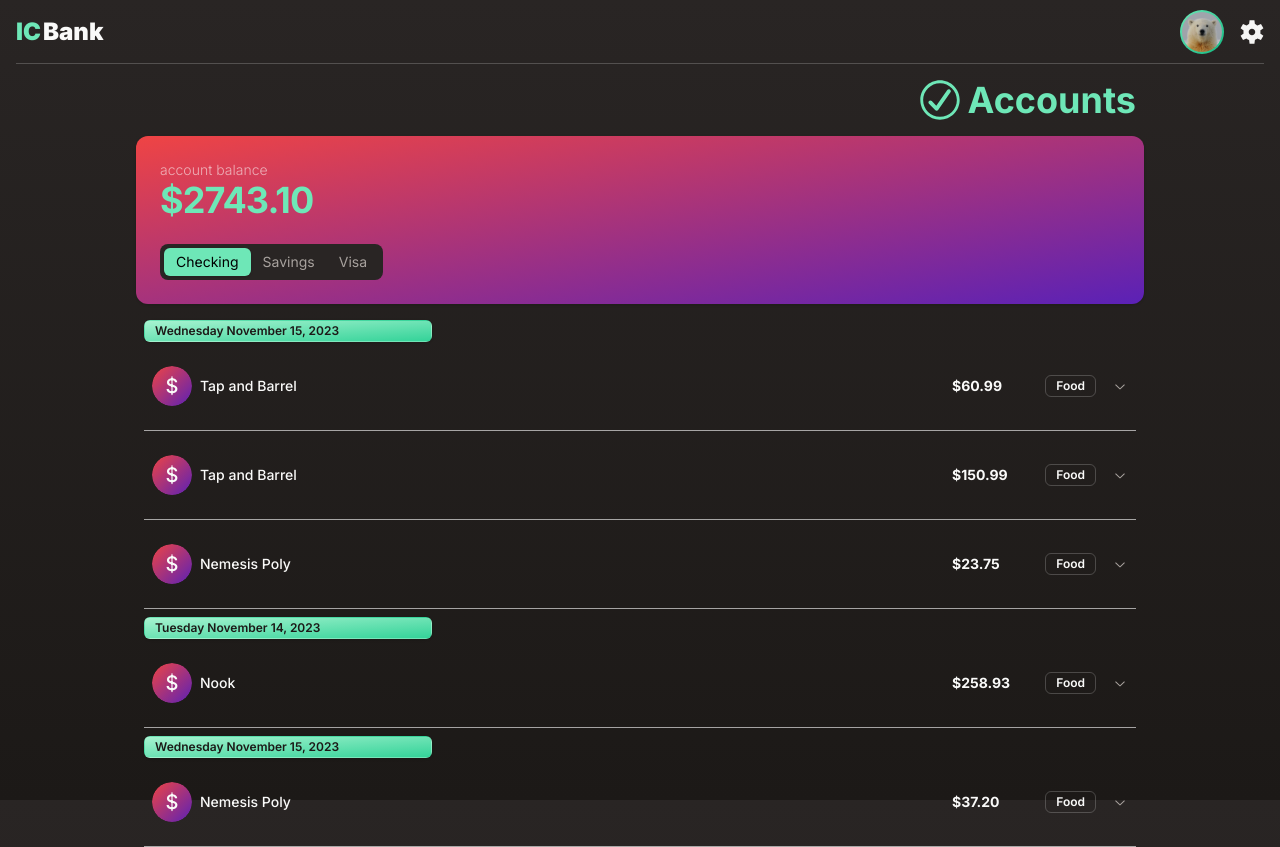
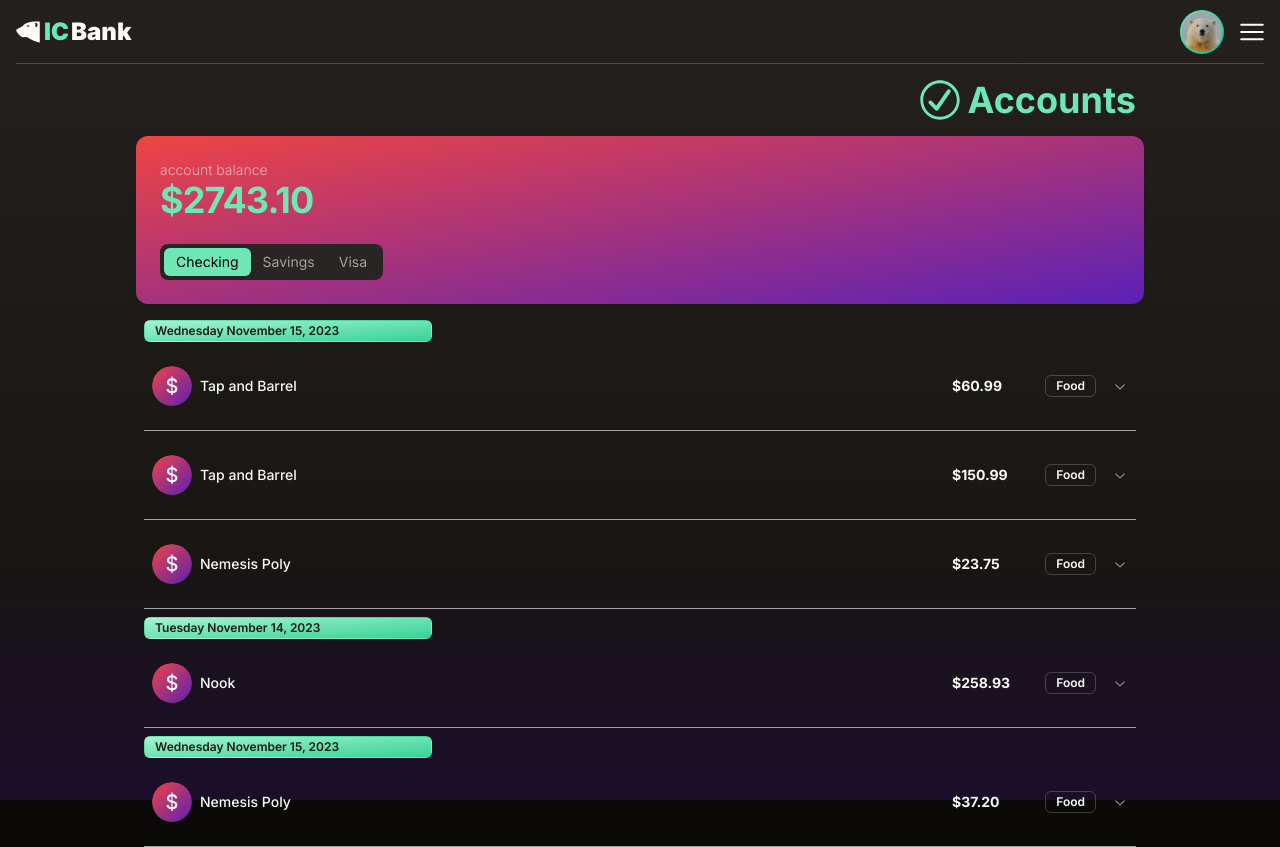
Before and after one commit to ChrisCoastal/ICBank, a Next.js app: page / in a window 1280 px wide. Built offline with nearby package versions, Linux system fonts and the light colour scheme.

Commit message:
update Nav

```diff
--- a/src/app/layout.tsx
+++ b/src/app/layout.tsx
@@ -25,10 +25,13 @@ export default function RootLayout({
     <html lang="en">
       <AppProvider>
         <body
-          className={`${inter.className} ${mode} h-screen overflow-x-hidden bg-gradient-to-b from-stone-800 to-stone-900`}
+          className={`${inter.className} ${mode} relative overflow-x-hidden `}
         >
-          <Nav />
+          <div className="relative z-20">
+            <Nav />
             {children}
+          </div>
+          <div className="fixed left-0 top-0 h-screen w-screen bg-gradient-to-b from-stone-800/80 from-5% via-stone-900/80 via-70% to-violet-800/20"></div>
         </body>
       </AppProvider>
     </html>
--- a/src/components/Nav/Nav.tsx
+++ b/src/components/Nav/Nav.tsx
@@ -1,21 +1,13 @@
-import Link from 'next/link';
-import React from 'react'
-
-import SettingsMenu from '@/components/SettingsMenu/SettingsMenu';
+import NavLogo from '@/components/Nav/NavLogo';
+import NavMenu from '@/components/Nav/NavMenu';
 import { Avatar, AvatarFallback, AvatarImage } from '@/components/ui/Avatar';
 
-type Props = {}
+type Props = {};
 
 const Nav = (props: Props) => {
   return (
     <nav className="mx-4 mb-4 flex h-16 items-center justify-between border-b border-b-white/20">
-    <Link href={'/'}>
-      <div className="">
-        <h1 className="text-2xl font-black">
-          <span className="mr-0.5 text-emerald-300">IC</span>Bank
-        </h1>
-      </div>
-    </Link>
+      <NavLogo />
       <div className="flex gap-4">
         <div className="rounded-full bg-gradient-to-br from-emerald-300 to-emerald-500 p-0.5">
           <Avatar>
@@ -23,10 +15,10 @@ const Nav = (props: Props) => {
             <AvatarFallback>CB</AvatarFallback>
           </Avatar>
         </div>
-      <SettingsMenu />
+        <NavMenu />
       </div>
     </nav>
-  )
-}
+  );
+};
 
-export default Nav
+export default Nav;
--- /dev/null
+++ b/src/components/Nav/NavLogo.tsx
@@ -0,0 +1,27 @@
+import Image from 'next/image';
+import Link from 'next/link';
+
+import bearLogo from '/public/assets/bear-head-logo.png';
+
+type Props = {};
+
+const NavLogo = (props: Props) => {
+  return (
+    <Link href={'/'}>
+      <div className="flex gap-1">
+        <Image
+          src={bearLogo}
+          height={24}
+          width={24}
+          alt="IC Bank polar bear logo"
+          className="self-center"
+        />
+        <h1 className="text-2xl font-black">
+          <span className="mr-0.5 text-emerald-300">IC</span>Bank
+        </h1>
+      </div>
+    </Link>
+  );
+};
+
+export default NavLogo;
--- a/src/components/SettingsMenu/SettingsMenu.tsx
+++ b/src/components/Nav/NavMenu.tsx
@@ -6,17 +6,23 @@ import {
   DropdownMenuSeparator,
   DropdownMenuTrigger,
 } from '@/components/ui/Dropdown';
+import BaseIcon from '@/components/ui/icons/BaseIcon';
 import SettingsIcon from '@/components/ui/icons/SettingsIcon';
 
 const SettingsMenu = () => {
   return (
     <DropdownMenu>
       <DropdownMenuTrigger>
-        <SettingsIcon
+        <BaseIcon
+          path="menu"
+          fill="#fff"
+          className="transition-all duration-200 hover:fill-emerald-300"
+        />
+        {/* <SettingsIcon
           height="24"
           width="24"
           className="fill-stone-100 transition-all duration-200 hover:fill-emerald-300"
-        />
+        /> */}
       </DropdownMenuTrigger>
       <DropdownMenuContent>
         <DropdownMenuLabel>My Account</DropdownMenuLabel>
```
Also changed, not shown: public/assets/bear-head-logo.png (added). Lines whose indentation alone changed are shown as unchanged.
